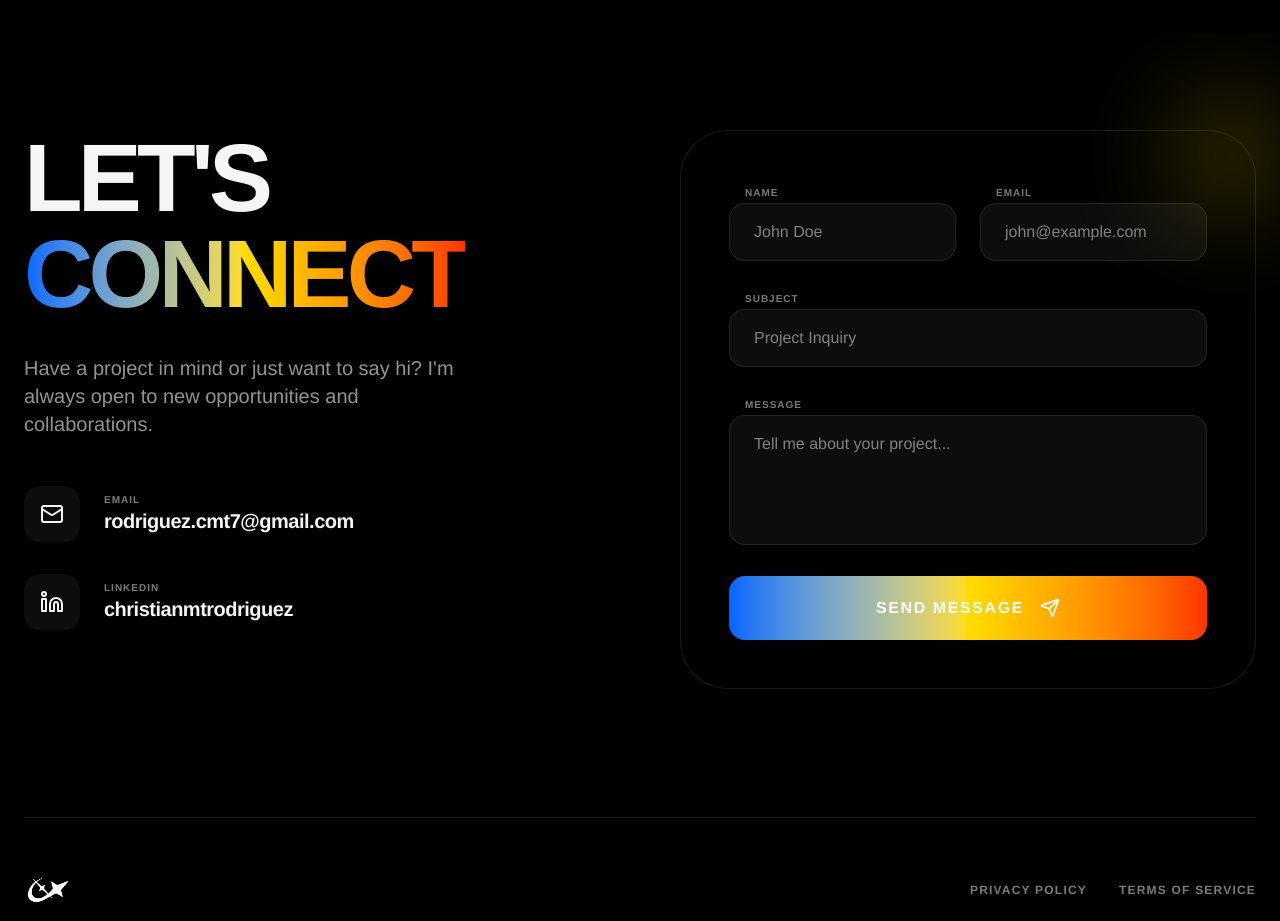
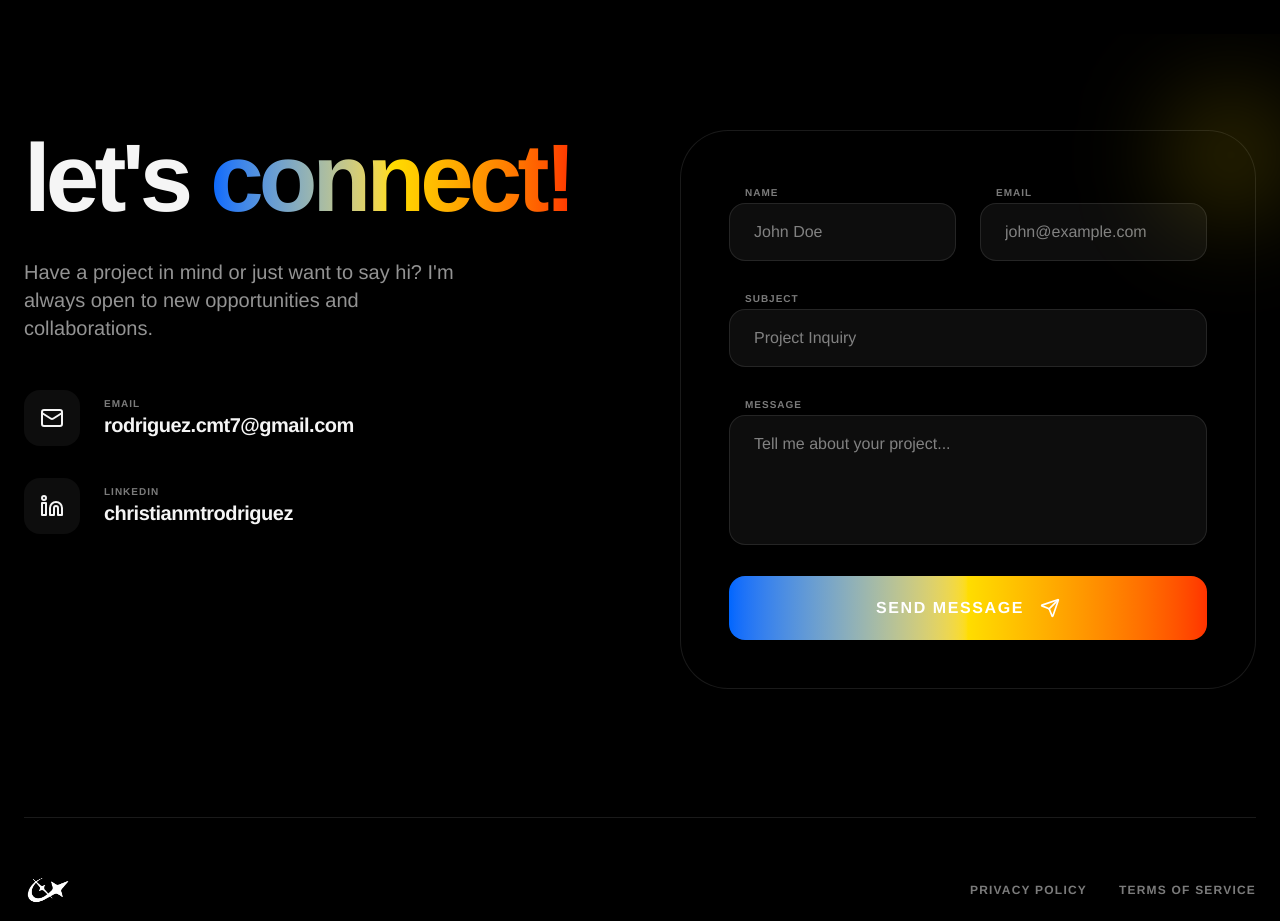
Before and after one commit to cmtrodriguez/UI-UX-and-Graphic-Design-Portfolio, a React (Vite) app: page / in a window 1280 px wide. Shown: the part 3440-4361 px from the top of the page. Built offline with nearby package versions, Linux system fonts and the light colour scheme; no server answers.

Commit message:
Update heading text in ContactSection component

```diff
--- a/src/components/ContactSection.tsx
+++ b/src/components/ContactSection.tsx
@@ -13,8 +13,7 @@ export const ContactSection = () => {
               initial={{ opacity: 0, x: -20 }}
               whileInView={{ opacity: 1, x: 0 }}
               className="text-4xl md:text-8xl font-bold tracking-tighter mb-8"
-            >
-              LET'S <span className="text-gradient-heatmap">CONNECT</span>
+            >let's <span className="text-gradient-heatmap">connect!</span>
             </motion.h2>
             <p className="text-xl opacity-60 mb-12 max-w-md">
               Have a project in mind or just want to say hi? I'm always open to new opportunities and collaborations.
```
